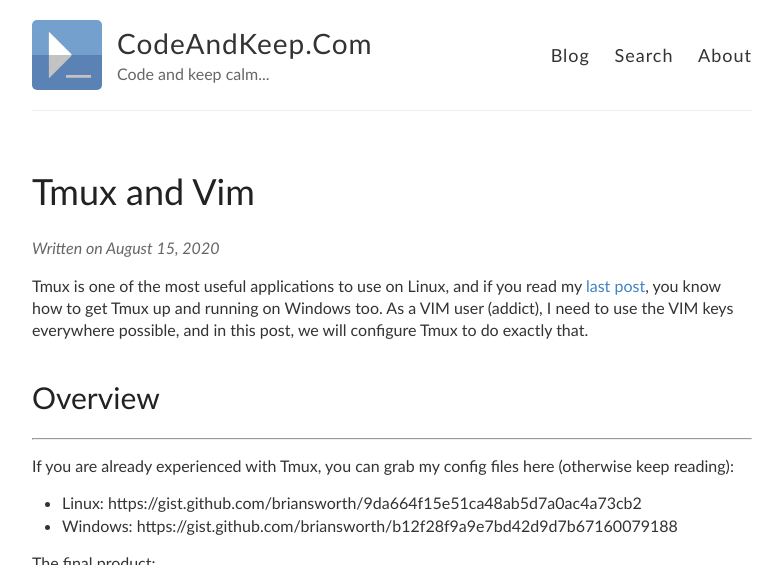
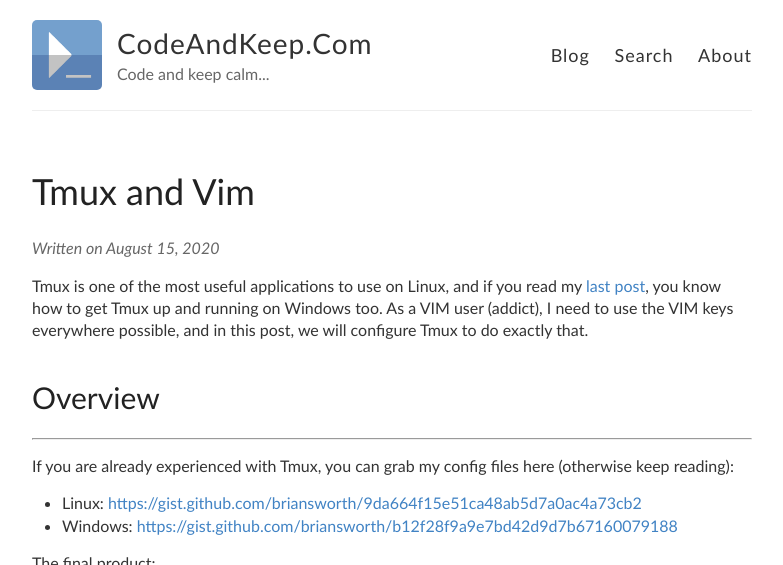
Before and after one commit to briansworth/dev, a Jekyll site: the page built from _posts/2020-8-15-Tmux-and-Vim.md, in a window 1280 px wide and 900 px high, cut to the strip 0-565 px from the top of the window. Shown: the whole strip, without its empty margins (248-1031 px from the left). Built offline with Jekyll 4.4.1, drawn with Linux system fonts in a browser that asks for light colours; some of the changed lines change nothing that is shown.

Commit message:
Set links to render as links

```diff
--- a/_posts/2020-8-15-Tmux-and-Vim.md
+++ b/_posts/2020-8-15-Tmux-and-Vim.md
@@ -16,8 +16,8 @@
 
 If you are already experienced with Tmux,
 you can grab my config files here (otherwise keep reading):
-- Linux: https://gist.github.com/briansworth/9da664f15e51ca48ab5d7a0ac4a73cb2
-- Windows: https://gist.github.com/briansworth/b12f28f9a9e7bd42d9d7b67160079188
+- Linux: [https://gist.github.com/briansworth/9da664f15e51ca48ab5d7a0ac4a73cb2](https://gist.github.com/briansworth/9da664f15e51ca48ab5d7a0ac4a73cb2)
+- Windows: [https://gist.github.com/briansworth/b12f28f9a9e7bd42d9d7b67160079188](https://gist.github.com/briansworth/b12f28f9a9e7bd42d9d7b67160079188)
 
 
 The final product:
```
